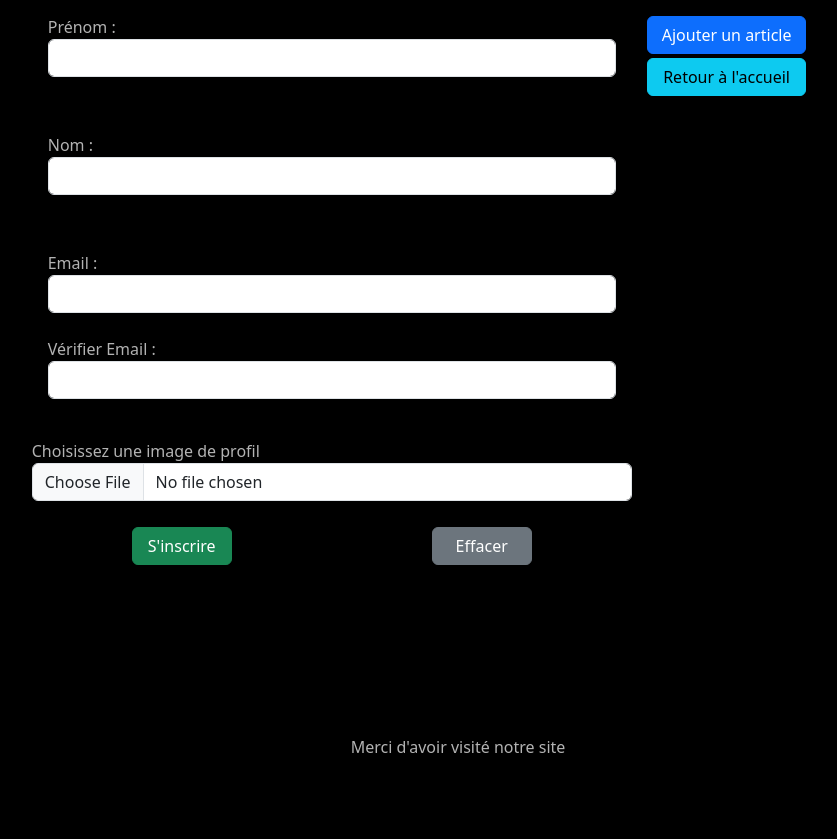
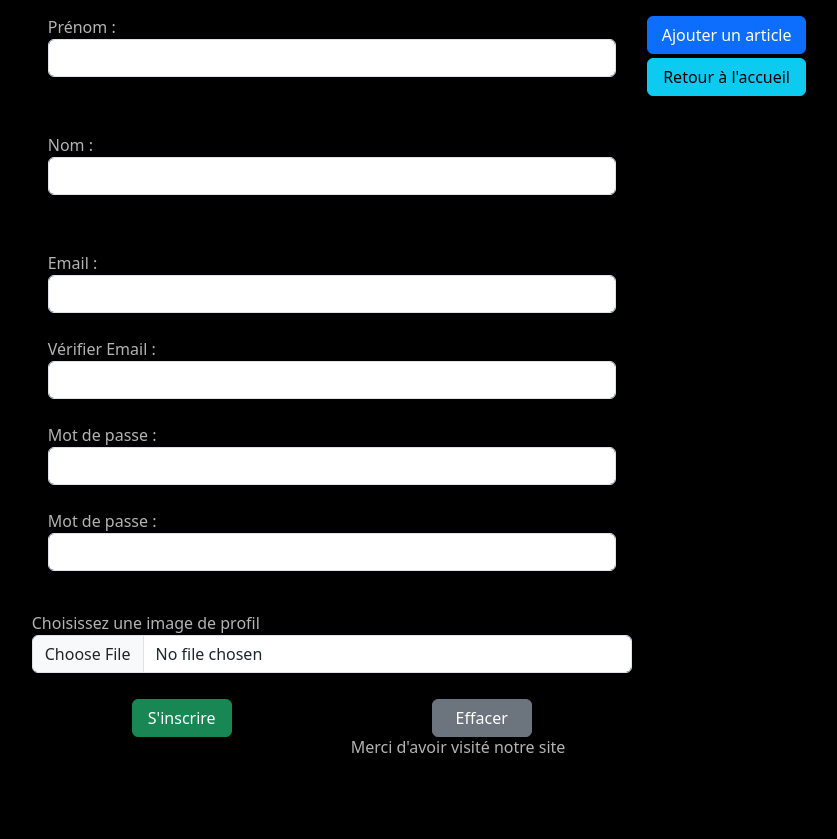
Before and after one commit to benoitsouillat/e_commerce_training, a PHP site: page /php/register.php in a window 1280 px wide. Shown: the part 263-1102 px from the top of the page, without its empty margins (182-1019 px from the left). Run offline with PHP 8.4, Linux system fonts and the light colour scheme.

Commit message:
adding password on register form

```diff
--- a/php/register.php
+++ b/php/register.php
@@ -33,6 +33,14 @@
                 <label for="email">Vérifier Email : </label>
                 <input class="form-control" type="email" name="email" id="email-verification" required>
             </div>
+            <div class="form-group p-2 m-2">
+                <label for="password">Mot de passe : </label>
+                <input class="form-control" type="password" name="password" id="password" required>
+            </div>
+            <div class="form-group p-2 m-2">
+                <label for="password">Mot de passe : </label>
+                <input class="form-control" type="password" name="password-verification" id="password-verification" required>
+            </div>
             <br>
             <div class="form-group p2 m2">
                 <input type="hidden" name="MAX_FILE_SIZE" value="5000000">
--- a/script/formCheck.js
+++ b/script/formCheck.js
@@ -45,10 +45,15 @@ if (formAddUser) {
         lastName = document.getElementById('lastname').value;
         email = document.getElementById('email').value;
         emailVerification = document.getElementById('email-verification').value;
+        password = document.getElementById("password");
+        passwordVerification = document.getElementById("password-verification");
         error = "";
 
         if (!regStr.test(firstName) || !regStr.test(lastName)) {
             error = "Le nom et le prénom doivent être en caractère romains";
+        }
+        if (password != passwordVerification) {
+            error = "Les deux mots de passe doivent être identiques";
         }
         if (email != emailVerification) {
             error = "Les deux emails doivent être identiques";
@@ -60,7 +65,5 @@ if (formAddUser) {
             e.preventDefault();
             document.getElementById('error').innerHTML = error;
         }
-
-
     });
 }
```
